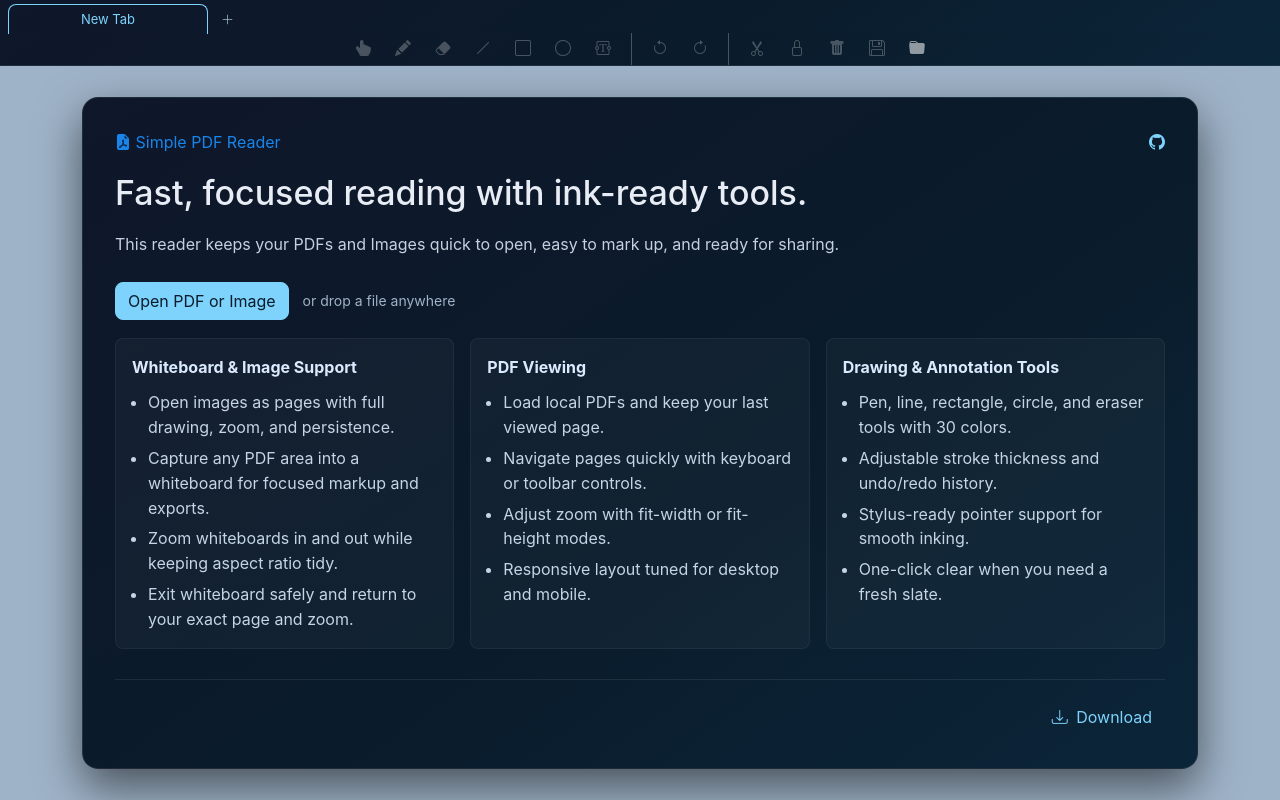
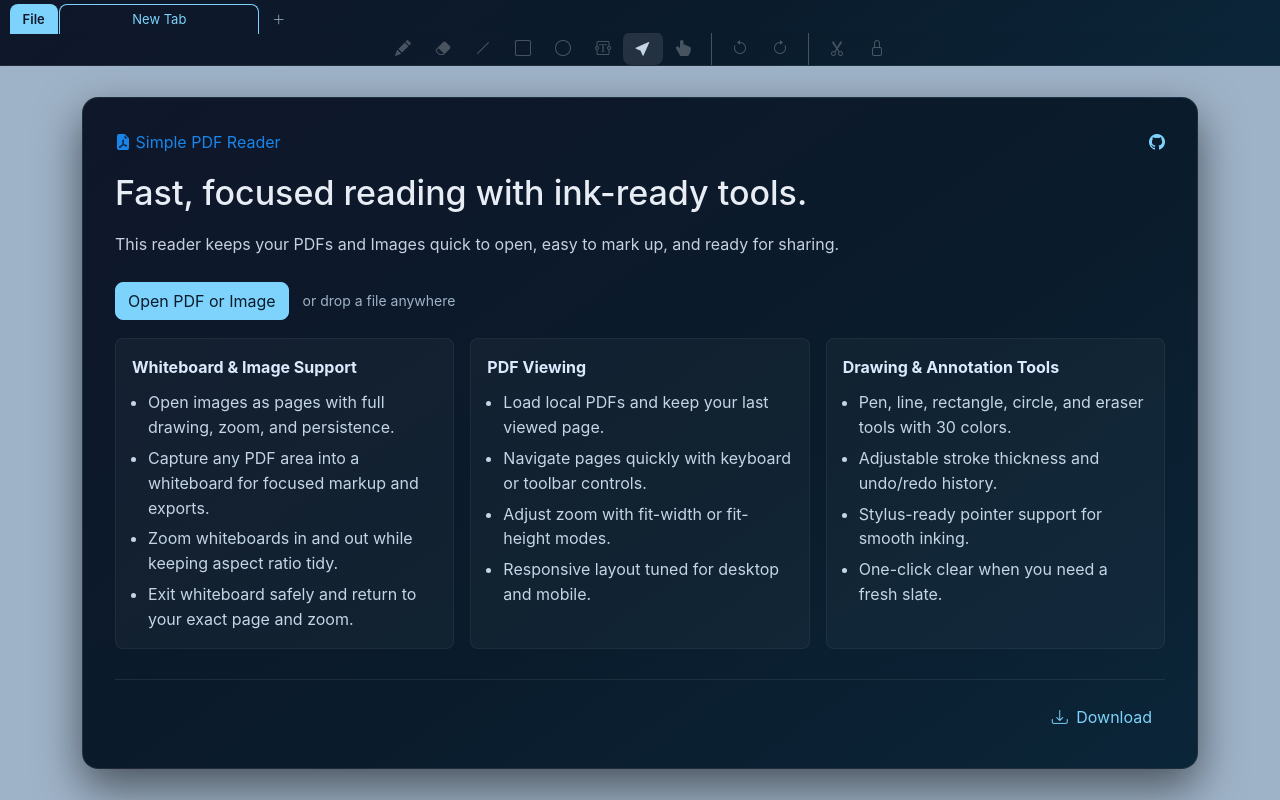
Before and after one commit to emre-ayhan/simple_pdf_reader, a Vue app: page / in a window 1280 px wide. Built offline with nearby package versions, Linux system fonts and the light colour scheme.

Commit message:
modified:   src/App.vue 	modified:   src/components/NavTabs.vue 	modified:   src/components/PdfReader.vue 	modified:   src/composables/useTabs.js 	modified:   src/scss/NavTabs.scss

```diff
--- a/src/App.vue
+++ b/src/App.vue
@@ -2,10 +2,33 @@
 import NavTabs from './components/NavTabs.vue';
 import PdfReader from './components/PdfReader.vue';
 import PageModal from './components/PageModal.vue';
+import { ref } from 'vue';
+
+const reader = ref(null);
+
+const openFile = () => {
+    if (!(reader.value)) return;
+    reader.value.handleFileOpen();
+};
+
+const saveFile = () => {
+    if (!(reader.value)) return;
+    reader.value.handleSaveFile();
+};
+
+const deletePage = () => {
+    if (!(reader.value)) return;
+    reader.value.deletePage();
+};
+
 </script>
 <template>
-    <nav-tabs>
-        <PdfReader />
+    <nav-tabs
+        @file-open="openFile"
+        @file-save="saveFile"
+        @file-delete-page="deletePage"
+    >
+        <PdfReader ref="reader" />
     </nav-tabs>
     <PageModal />
 </template>
--- a/src/components/NavTabs.vue
+++ b/src/components/NavTabs.vue
@@ -1,7 +1,9 @@
 <script setup>
 import { onBeforeUnmount, onMounted } from 'vue';
 import { Electron } from '../composables/useElectron';
-import { openNewTab, closeTab, activeTabIndex, tabs, tabHistory, openTabs, markAsActive, isLastTabOnEmptyState, fileHasUnsavedChanges, handleElectronButtonClick, fileDataCache } from '../composables/useTabs';
+import { openNewTab, closeTab, activeTabIndex, activeTab, tabs, tabHistory, openTabs, markAsActive, isLastTabOnEmptyState, fileHasUnsavedChanges, handleElectronButtonClick, fileDataCache } from '../composables/useTabs';
+
+const emit = defineEmits(['file-open', 'file-save', 'file-delete-page']);
 
 const electronButtons = [
     { action: 'fullscreen', icon: 'bi-arrows-fullscreen', title: 'Fullscreen' },
@@ -36,6 +38,32 @@ onBeforeUnmount(() => {
 </script>
 <template>
     <ul class="nav nav-tabs fixed-top pt-1" id="appTabs" role="tablist">
+        <li class="nav-item dropdown">
+            <a class="nav-link nav-link-menu" data-bs-toggle="dropdown" href="#" role="button" aria-expanded="false">
+                File
+            </a>
+                <ul class="dropdown-menu dropdown-menu-dark">
+                    <li>
+                        <a class="dropdown-item" href="#" @click.prevent="emit('file-open')">
+                            <i class="bi bi-folder me-1"></i>
+                            Open File (Ctrl+O)
+                        </a>
+                    </li>
+                    <li>
+                        <a class="dropdown-item" :class="{ disabled: !fileHasUnsavedChanges(activeTab?.id) || activeTab.emptyState }" href="#" @click.prevent="emit('file-save')">
+                            <i class="bi bi-floppy me-1"></i>
+                            Save (Ctrl+S)
+                        </a>
+                    </li>
+                    <li><hr class="text-primary my-1"></li>
+                    <li>
+                        <a class="dropdown-item text-danger" :class="{ disabled: activeTab.emptyState }" href="#" @click.prevent="emit('file-delete-page')">
+                            <i class="bi bi-trash3 me-1"></i>
+                            Delete Page (Del)
+                        </a>
+                    </li>
+                </ul>
+        </li>
         <template v-for="(tab, index) in tabs" :key="tab">
             <li class="nav-item" role="presentation" v-if="!tab.closed">
                 <button class="nav-link" :class="{ active: index === activeTabIndex }" type="button" role="tab" @click="onTabClick(tab, index)">
--- a/src/components/PdfReader.vue
+++ b/src/components/PdfReader.vue
@@ -599,6 +599,14 @@ onUnmounted(() => {
         lazyLoadObserver.value.disconnect();
     }
 });
+
+defineExpose({
+    handleFileOpen,
+    handleSaveFile,
+    deletePage: () => {
+        deletePage(pageIndex.value, addToHistory);
+    },
+})
 </script>
 <template>
     <div class="container-fluid bg-dark" @contextmenu.prevent @dragenter.prevent="onDragEnter" @dragleave.prevent="onDragLeave" @dragover.prevent @drop.prevent="onDrop">
@@ -653,11 +661,6 @@ onUnmounted(() => {
                         <li class="nav-item vr bg-white mx-2"></li>
                     </template>
                     <li class="nav-item">
-                        <a class="nav-link" href="#" @click.prevent="toggleTouchDrawing" :class="{ active: enableTouchDrawing, disabled: !isFileLoaded }" :title="`${enableTouchDrawing ? 'Disable' : 'Enable'} Touch Drawing`">
-                            <i class="bi bi-hand-index-thumb-fill"></i>
-                        </a>
-                    </li>
-                    <li class="nav-item">
                         <a class="nav-link" href="#" @click.prevent="selectDrawingTool('pen')" :class="{ active: isDrawing && drawMode === 'pen', disabled: !isFileLoaded }" title="Draw">
                             <i class="bi bi-pencil-fill"></i>
                         </a>
@@ -685,6 +688,16 @@ onUnmounted(() => {
                     <li class="nav-item">
                         <a href="#" class="nav-link" @click.prevent="selectText" :class="{ active: isTextMode, disabled: !isFileLoaded }" title="Add Text (T)">
                             <i class="bi bi-textarea-t"></i>
+                        </a>
+                    </li>
+                    <li class="nav-item">
+                        <a class="nav-link" href="#" @click.prevent="resetToolState" :class="{ active: !hasActiveTool, disabled: !isFileLoaded }" title="Selection Mode">
+                            <i class="bi bi-cursor-fill"></i>
+                        </a>
+                    </li>
+                    <li class="nav-item">
+                        <a class="nav-link" href="#" @click.prevent="toggleTouchDrawing" :class="{ active: enableTouchDrawing, disabled: !isFileLoaded }" :title="`${enableTouchDrawing ? 'Disable' : 'Enable'} Touch Drawing`">
+                            <i class="bi bi-hand-index-thumb-fill"></i>
                         </a>
                     </li>
                     <li class="nav-item vr bg-white mx-2"></li>
@@ -747,29 +760,11 @@ onUnmounted(() => {
                             </a>
                         </li>
                     </template>
-                    <template v-else>
-                        <!-- Remove Page -->
-                        <li class="nav-item" title="Delete Current Page (Delete)">
-                            <a href="#" class="nav-link" @click.prevent="deletePage(pageIndex, addToHistory)" :class="{ disabled: !isFileLoaded }">
-                                <i class="bi bi-trash-fill"></i>
-                            </a>
-                        </li>
-                        <!-- File Controls -->
-                        <li class="nav-item" title="Save File (Ctrl+S)">
-                            <a href="#" class="nav-link" @click.prevent="handleSaveFile" :class="{ disabled: !isFileLoaded || !hasUnsavedChanges }">
-                                <i :class="`bi bi-floppy${fileRecentlySaved ? '-fill' : ''}`"></i>
-                            </a>
-                        </li>
-                        <li class="nav-item" title="Open File (Ctrl+O)">
-                            <a href="#" class="nav-link" @click.prevent="handleFileOpen">
-                                <i class="bi bi-folder-fill"></i>
-                            </a>
-                        </li>
-                    </template>
-
                 </ul>
             </div>
         </nav>
+
+        <!-- Footer -->
         <nav class="navbar navbar-expand navbar-dark bg-dark fixed-bottom py-0" v-if="isFileLoaded && !showWhiteboard">
             <div class="container small">
                 <!-- Toolbar -->
--- a/src/composables/useTabs.js
+++ b/src/composables/useTabs.js
@@ -13,6 +13,10 @@ const fileDataCache = ref(null);
 const tabHistory = ref([0]);
 const tabs = ref([getEmptyStateTab()]);
 const activeTabIndex = ref(0);
+
+const activeTab = computed(() => {
+    return tabs.value[activeTabIndex.value];
+});
 
 const openTabs = computed(() => {
     return tabs.value.filter(tab => !tab.closed);
@@ -100,6 +104,7 @@ export {
     closeTab,
     tabs,
     activeTabIndex,
+    activeTab,
     openEmptyStateTab,
     tabHistory,
     openTabs,
--- a/src/scss/NavTabs.scss
+++ b/src/scss/NavTabs.scss
@@ -25,7 +25,7 @@
         border-bottom: 0 !important;
         -webkit-app-region: no-drag;
 
-        &:not(.nav-add) {
+        &:not(.nav-add, .nav-link-menu) {
             width: 200px !important;
         }
 
@@ -38,6 +38,14 @@
             background-color: transparent !important;
             color: $primary !important;
             border-color: $primary !important;
+        }
+
+        &.nav-link-menu {
+            margin-left: .1rem !important;
+            margin-right: .1rem !important;
+            background-color: $primary;
+            color: $dark !important;
+            font-weight: 600;
         }
     }
 
```
